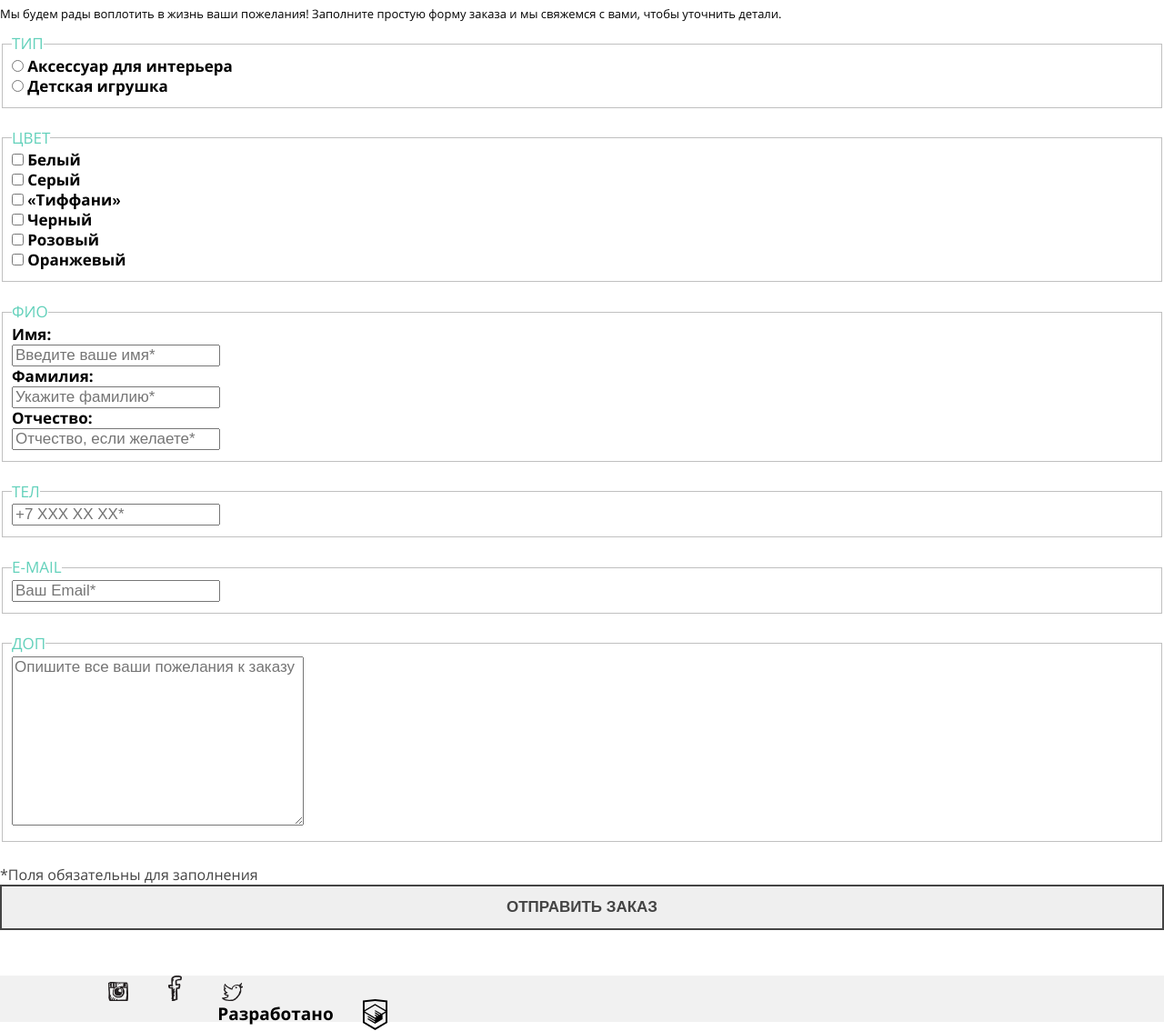
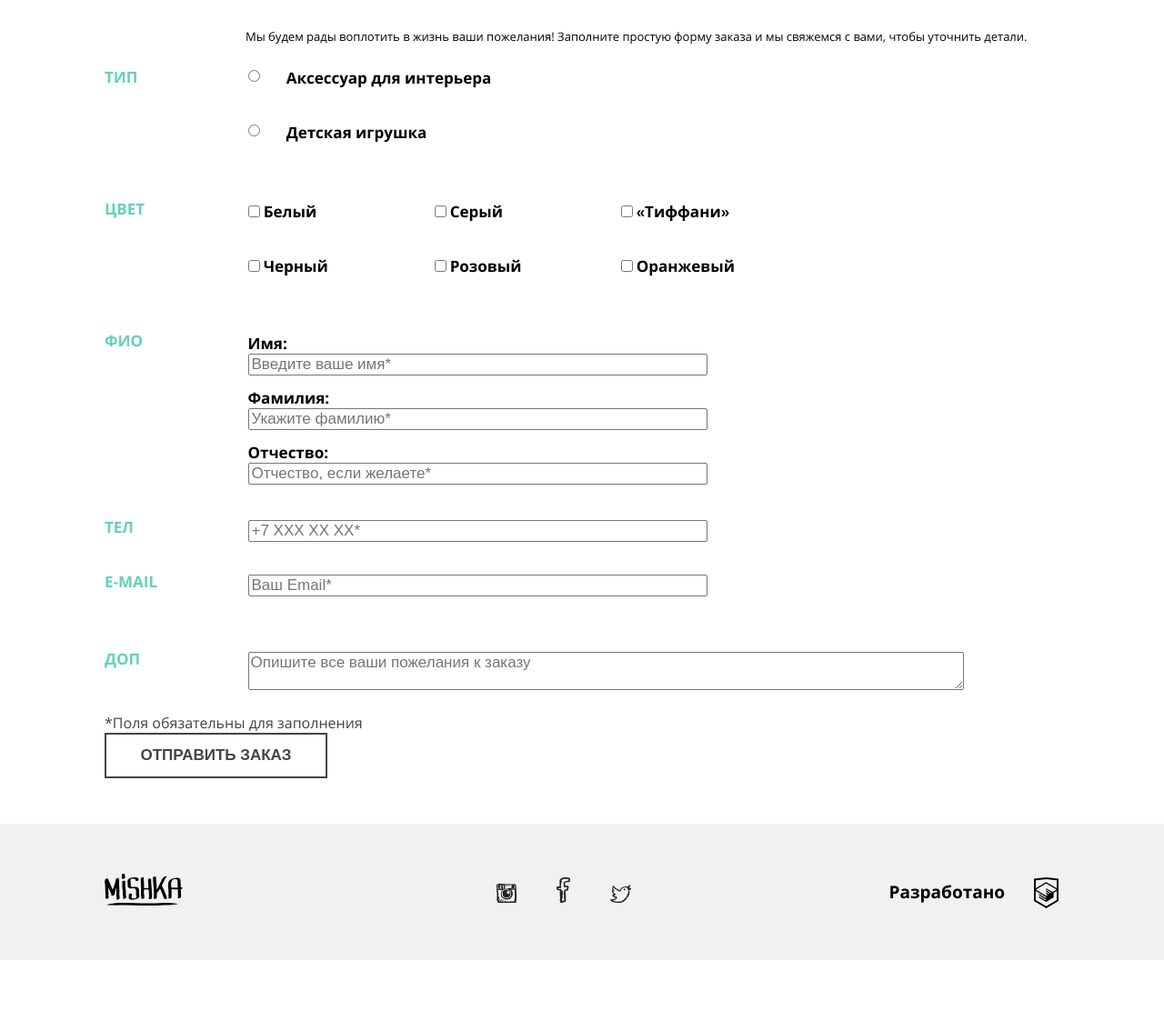
Before and after one commit to InfinityBuddha/58352-mishka, a website: page form.html in a window 1280 px wide. Shown: the part 366-1500 px from the top of the page at 91% size. After the commit the page ends 1422 px from the top, so only its background shows below. Drawn offline with nearby package versions, Linux system fonts and the light colour scheme; files that its build step writes are made by us from their sources; files whose address does not match are found by name.

Commit message:
form.html сетка готова

```diff
--- a/form.html
+++ b/form.html
@@ -22,14 +22,22 @@
               <li class="main-nav__item">
                 <a href="form.html">Вязание на заказ</a>
               </li>
+            </ul>
             <ul class="main-nav__user-list">
-              <li class="main-nav__item">
-                <a href="">Поиск по сайту</a>
+              <li class="main-nav__user-item main-nav__user-item--search">
+                <a href=""><span>Поиск по сайту</span></a>
               </li>
-              <li class="main-nav__item">
+              <li class="main-nav__user-item">
                 <a href="">Корзина: пока пуста</a>
               </li>
             </ul>
+            <ul class="main-nav__desktop-list main-nav__desktop-list--hide">
+              <li class="main-nav__desktop__item">
+                <a href="">Новые поступления</a>
+              </li>
+              <li class="main-nav__desktop__item">
+                <a href="">Распродажа</a>
+              </li>
             </ul>
           </div>
         </nav>
@@ -39,12 +47,13 @@
       <div class="section">
         <h1 class="section__title">Каталог товаров</h1>
       </div>
-      <div class="page-content__inner">
       <form class="order-form">
+        <div class="order-form__container">
           <p class="order-form__description">Мы будем рады воплотить в жизнь ваши пожелания! Заполните простую форму заказа и мы свяжемся с вами, чтобы уточнить детали.
           </p>
-          <fieldset class="order-form__fieldset">
-            <legend class="order-form__legend">Тип</legend>
+          <div class="order-form__fieldset">
+            <p class="order-form__legend">Тип</p>
+            <div class="order-form__items">
               <div class="order-form__item">
                 <label class="radio-button">
                   <input class="radio-button__input" type="radio" name="type" value="accessories"/>
@@ -57,48 +66,52 @@
                   <span class="radio-button__text">Детская игрушка</span>
                 </label>
               </div>
-          </fieldset>
-          <fieldset class="order-form__fieldset">
+            </div>
+          </div>
+          <div class="order-form__fieldset">
             <legend class="order-form__legend">Цвет</legend>
-            <div class="order-form__item">
+            <div class="order-form__items">
+            <div class="order-form__item order-form__item--checkbox">
               <label class="checkbox">
                 <input class="checkbox__item" type="checkbox" name="color" value="white">
                 <span class="checkbox__text">Белый</span>
               </label>
             </div>
-            <div class="order-form__item">
+            <div class="order-form__item order-form__item--checkbox">
               <label class="checkbox">
                 <input class="checkbox__item" type="checkbox" name="color" value="white">
                 <span class="checkbox__text">Серый</span>
               </label>
             </div>
-            <div class="order-form__item">
+            <div class="order-form__item order-form__item--checkbox">
               <label class="checkbox">
                 <input class="checkbox__item" type="checkbox" name="color" value="white">
                 <span class="checkbox__text">«Тиффани»</span>
               </label>
             </div>
-            <div class="order-form__item">
+            <div class="order-form__item order-form__item--checkbox">
               <label class="checkbox">
                 <input class="checkbox__item" type="checkbox" name="color" value="white">
                 <span class="checkbox__text">Черный</span>
               </label>
             </div>
-            <div class="order-form__item">
+            <div class="order-form__item order-form__item--checkbox">
               <label class="checkbox">
                 <input class="checkbox__item" type="checkbox" name="color" value="white">
                 <span class="checkbox__text">Розовый</span>
               </label>
             </div>
-            <div class="order-form__item">
+            <div class="order-form__item order-form__item--checkbox">
               <label class="checkbox">
                 <input class="checkbox__item" type="checkbox" name="color" value="white">
                 <span class="checkbox__text">Оранжевый</span>
               </label>
             </div>
-          </fieldset>
-          <fieldset class="order-form__fieldset">
+            </div>
+          </div>
+          <div class="order-form__fieldset">
             <legend class="order-form__legend">Фио</legend>
+            <div class="order-form__items">
               <div class="order-form__item">
                 <label class="order-form__label" for="user-data_1">Имя:</label>
                 <div class="order-form__fields">
@@ -117,30 +130,40 @@
                   <input class="field field--text" type="text" name="user-name" placeholder="Отчество, если желаете*" id="user-data_3">
                 </div>
               </div>
-          </fieldset>
-          <fieldset class="order-form__fieldset">
+            </div>
+          </div>
+          <div class="order-form__fieldset">
             <legend class="order-form__legend">Тел</legend>
+            <div class="order-form__items">
               <div class="order-form__item">
                 <input class="field field--text" type="tel" name="user-name" placeholder="+7 ХХХ ХХ ХХ*" id="user-telephone">
               </div>
-          </fieldset>
-          <fieldset class="order-form__fieldset">
+            </div>
             <legend class="order-form__legend">e-mail</legend>
+            <div class="order-form__items">
               <div class="order-form__item">
                 <input class="field field--text" type="email" name="user-name" placeholder="Ваш Email*" id="user-mail">
               </div>
-          </fieldset>
-          <fieldset class="order-form__fieldset">
+            </div>
+          </div>
+          <div class="order-form__fieldset">
             <legend class="order-form__legend">Доп</legend>
-            <textarea class="field field--area" name="comment" id="" cols="30" rows="10" placeholder="Опишите все ваши пожелания к заказу"></textarea>
-          </fieldset>
+            <div class="order-form__items">
+              <textarea class="field field--area" name="comment" id="" placeholder="Опишите все ваши пожелания к заказу"></textarea>
+            </div>
+          </div>
           <span class="order-form__info">*Поля обязательны для заполнения</span>
-          <button class="btn" type="submit">Отправить заказ</button>
+          <button class="btn btn--order-form" type="submit">Отправить заказ</button>
         </form>
       </div>
     </main>
     <footer class="page-footer">
-      <div class="page-footer__inner">
+      <div class="page-footer__container">
+        <div class="page-footer__logo">
+          <a href="index.html">
+            <img src="img/logo-mobile.svg" width="86" height="35" alt="Логотип">
+          </a>
+        </div>
         <div class="page-footer__social">
           <ul class="social-links">
             <li><a class="social-links__link social-links__link--instagram" href="#" title="Наш инстаграм"></a></li>
@@ -151,7 +174,6 @@
         <div class="page-footer__bottom">
           <a href="" class="page-footer__copyright">Разработано</a>
         </div>
-      </div>
     </footer>
   </body>
 </html>
--- a/less/blocks/best-product.less
+++ b/less/blocks/best-product.less
@@ -166,7 +166,7 @@
 }
 
 @media @desktop-widths {
-   .best-product__container {
+  .best-product__container {
     min-height: 635px;
     justify-content: flex-end;
   }
--- a/less/blocks/btn.less
+++ b/less/blocks/btn.less
@@ -32,6 +32,13 @@
       max-width: 668px;
       width: 235px;
     }
+
+    &--order-form {
+      padding-left: 30px;
+      padding-right: 30px;
+      background-color: #fff;
+      width: 245px;
+    }
   }
 }
 
--- a/less/blocks/field.less
+++ b/less/blocks/field.less
@@ -0,0 +1,10 @@
+.field {
+
+  &--area {
+    width: 100%;
+  }
+
+  &--text {
+    width: 100%;
+  }
+}
--- a/less/blocks/main-nav.less
+++ b/less/blocks/main-nav.less
@@ -20,10 +20,6 @@
   list-style: none;
 }
 
-//временно
-.main-nav__dropdown {
-  display: none;
-}
 
 .main-nav a {
   display: block;
--- a/less/blocks/order-form.less
+++ b/less/blocks/order-form.less
@@ -1,20 +1,44 @@
+.order-form__container {
+  .container();
+
+  padding-top: 25px;
+}
+
 .order-form__description {
   font-size: 13px;
   line-height: 24px;
+  margin-bottom: 25px;
 }
 
 .order-form__fieldset {
+  margin: 0;
+  padding: 0;
+  border: none;
   margin-bottom: 25px;
 }
 
 .order-form__legend {
   font-size: 17px;
   line-height: 16px;
+  font-weight: bold;
+  text-transform: uppercase;
   color: #63d1bb;
-  text-transform: uppercase;
+}
+
+.order-form__item {
+  padding-top: 25px;
+}
+
+.radio-button__input {
+  vertical-align: top;
+  display: inline-block;
+  margin-right: 25px;
 }
 
 .radio-button__text {
+  vertical-align: top;
+  display: inline-block;
+  width: 75%;
   font-size: 17px;
   line-height: 18px;
   color: #000000;
@@ -44,3 +68,38 @@
 .order-form__info {
   color: @color-main-text;
 }
+
+@media @tablet-widths {
+  .order-form__fieldset {
+    display: flex;
+    flex-flow: row wrap;
+    justify-content: flex-start;
+  }
+
+  .order-form__legend {
+    margin: 0;
+    width: 15%;
+  }
+
+  .order-form__item {
+    padding: 0;
+    width: 505px;
+    height: 60px;
+
+    &--checkbox {
+      width: 205px;
+    }
+  }
+
+  .order-form__items {
+    display: flex;
+    flex-flow: row wrap;
+    width: 75%;
+  }
+}
+
+@media @desktop-widths {
+  .order-form__description {
+    margin-left: 155px;
+  }
+}
--- a/less/blocks/section.less
+++ b/less/blocks/section.less
@@ -17,10 +17,18 @@
   .section {
     min-height: 225px;
   }
+
+  .section__title {
+    font-size: 43px;
+  }
 }
 
 @media @desktop-widths {
   .section {
     min-height: 275px;
   }
+
+  .section__title {
+    font-size: 53px;
+  }
 }
--- a/less/style.less
+++ b/less/style.less
@@ -24,3 +24,4 @@
 @import 'blocks/production-card.less';
 @import 'blocks/section.less';
 @import 'blocks/order-form.less';
+@import 'blocks/field.less';
```
Also changed, not shown: catalog.html (+0 -1 lines), less/blocks/contacts.less (line endings or trailing spaces), less/blocks/page-footer.less (line endings or trailing spaces). Lines whose indentation alone changed are shown as unchanged.
